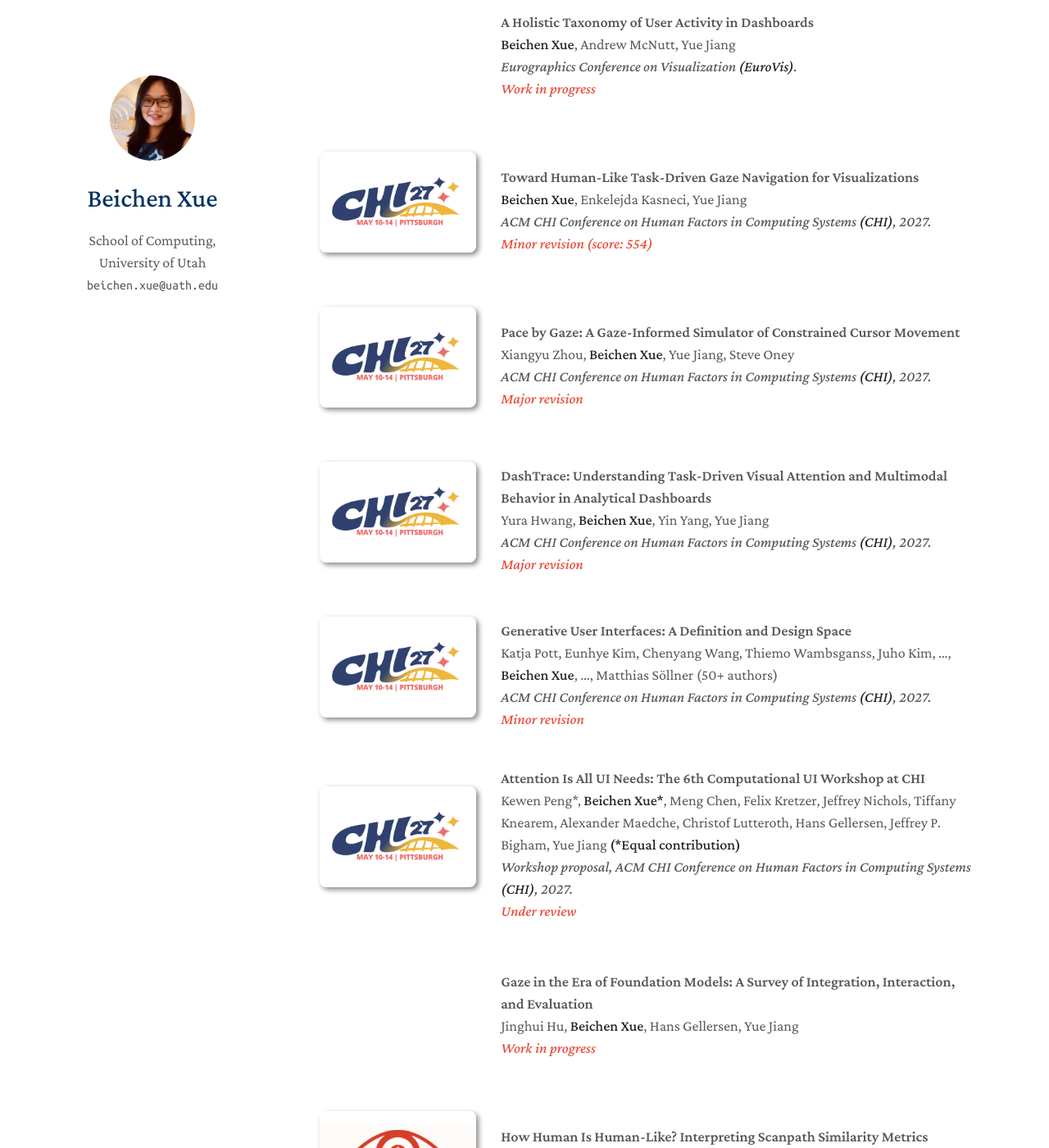
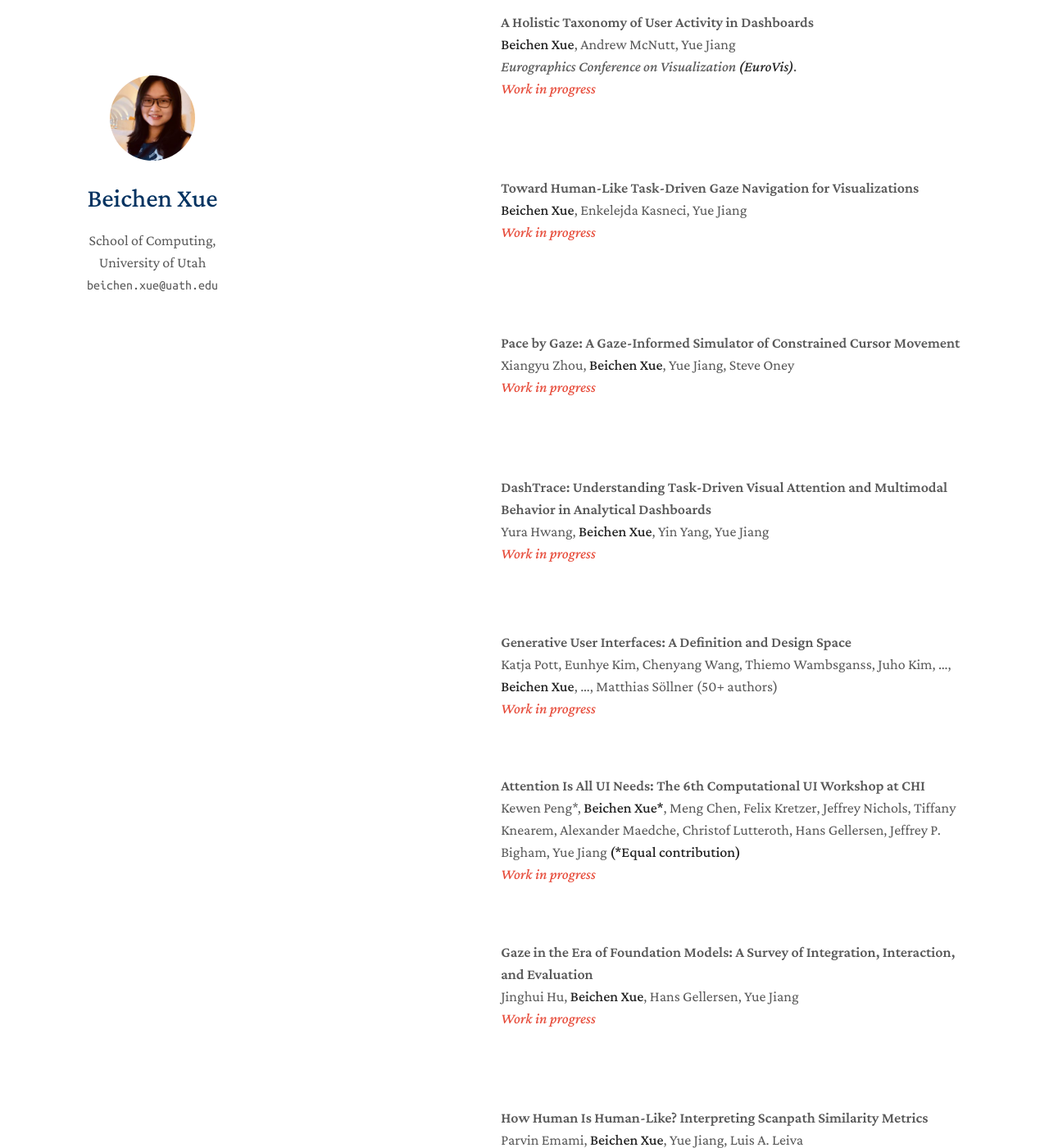
Before and after one commit to bcc2023/bcc2023.github.io, a Jekyll site: the page built from index.md, in a window 1280 px wide and 1400 px high, scrolled down 599 px. Shown: the whole window at 82% size. Built offline with Jekyll 4.4.1, drawn with Linux system fonts in a browser that asks for light colours; a style sheet for code colours, icons or effects is not loaded; our own code applies the rules of GitHub Pages for plain Markdown files; some of the changed text lies outside the part shown.

Commit message:
List unpublished papers as work in progress without venue logos
Co-Authored-By: Claude Opus 5.5 <noreply@anthropic.com>

```diff
--- a/_data/publications.yml
+++ b/_data/publications.yml
@@ -7,33 +7,23 @@ main:
 
   - title: "Toward Human-Like Task-Driven Gaze Navigation for Visualizations"
     authors: <strong>Beichen Xue</strong>, Enkelejda Kasneci, Yue Jiang
-    conference: ACM CHI Conference on Human Factors in Computing Systems <strong>(CHI)</strong>, 2027.
-    notes: "Minor revision (score: 554)"
-    image: ./assets/img/pubs/chi2027.png
+    notes: Work in progress
 
   - title: "Pace by Gaze: A Gaze-Informed Simulator of Constrained Cursor Movement"
     authors: Xiangyu Zhou, <strong>Beichen Xue</strong>, Yue Jiang, Steve Oney
-    conference: ACM CHI Conference on Human Factors in Computing Systems <strong>(CHI)</strong>, 2027.
-    notes: Major revision
-    image: ./assets/img/pubs/chi2027.png
+    notes: Work in progress
 
   - title: "DashTrace: Understanding Task-Driven Visual Attention and Multimodal Behavior in Analytical Dashboards"
     authors: Yura Hwang, <strong>Beichen Xue</strong>, Yin Yang, Yue Jiang
-    conference: ACM CHI Conference on Human Factors in Computing Systems <strong>(CHI)</strong>, 2027.
-    notes: Major revision
-    image: ./assets/img/pubs/chi2027.png
+    notes: Work in progress
 
   - title: "Generative User Interfaces: A Definition and Design Space"
     authors: Katja Pott, Eunhye Kim, Chenyang Wang, Thiemo Wambsganss, Juho Kim, …, <strong>Beichen Xue</strong>, …, Matthias Söllner (50+ authors)
-    conference: ACM CHI Conference on Human Factors in Computing Systems <strong>(CHI)</strong>, 2027.
-    notes: Minor revision
-    image: ./assets/img/pubs/chi2027.png
+    notes: Work in progress
 
   - title: "Attention Is All UI Needs: The 6th Computational UI Workshop at CHI"
     authors: Kewen Peng*, <strong>Beichen Xue*</strong>, Meng Chen, Felix Kretzer, Jeffrey Nichols, Tiffany Knearem, Alexander Maedche, Christof Lutteroth, Hans Gellersen, Jeffrey P. Bigham, Yue Jiang <strong>(*Equal contribution)</strong>
-    conference: Workshop proposal, ACM CHI Conference on Human Factors in Computing Systems <strong>(CHI)</strong>, 2027.
-    notes: Under review
-    image: ./assets/img/pubs/chi2027.png
+    notes: Work in progress
 
   - title: "Gaze in the Era of Foundation Models: A Survey of Integration, Interaction, and Evaluation"
     authors: Jinghui Hu, <strong>Beichen Xue</strong>, Hans Gellersen, Yue Jiang
@@ -41,9 +31,7 @@ main:
 
   - title: "How Human Is Human-Like? Interpreting Scanpath Similarity Metrics"
     authors: Parvin Emami, <strong>Beichen Xue</strong>, Yue Jiang, Luis A. Leiva
-    conference: ACM Symposium on Eye Tracking Research and Applications <strong>(ETRA)</strong>, 2027.
-    notes: Under review
-    image: ./assets/img/pubs/etra2027.png
+    notes: Work in progress
 
   - title: "We Shape AI, and Thereafter AI Shape Us: Humans Align with AI through Social Influences"
     authors: Jingshu Li, Tianqi Song, <strong>Beichen Xue</strong>, Yi-Chieh Lee
```
